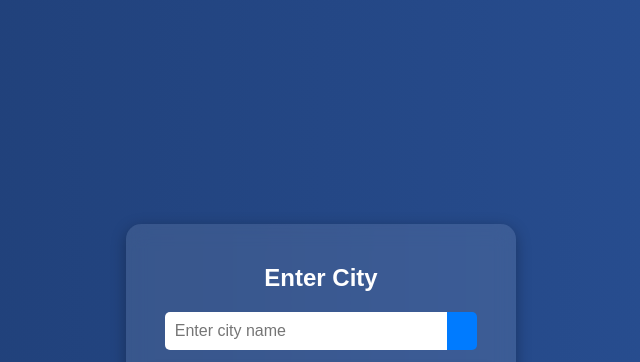
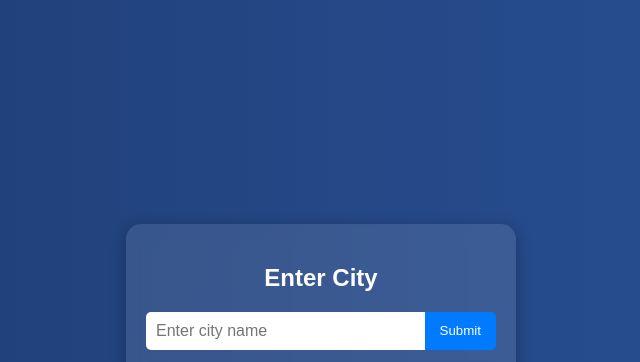
Before and after one commit to hafiz-huzaifah/weatherapp, a plain HTML site: page index.html in a window 1280 px wide. Shown: the top 362 px of the page, without its empty margins (319-959 px from the left). Drawn offline with Linux system fonts and the light colour scheme; no server answers.

Commit message:
Updated code with new changes

```diff
--- a/index.html
+++ b/index.html
@@ -13,7 +13,8 @@
 
         <div class="search-box">
             <input type="text" id="city-input" placeholder="Enter city name">
-            <button onclick="getWeather()"></button>
+            <button onclick="getWeather()">Submit</button>
+
         </div>
 
         <div class="weather-card">
```
Also changed, not shown: styles.css (line endings or trailing spaces).
